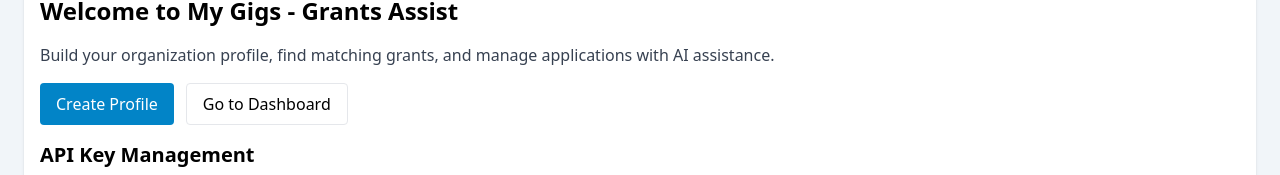
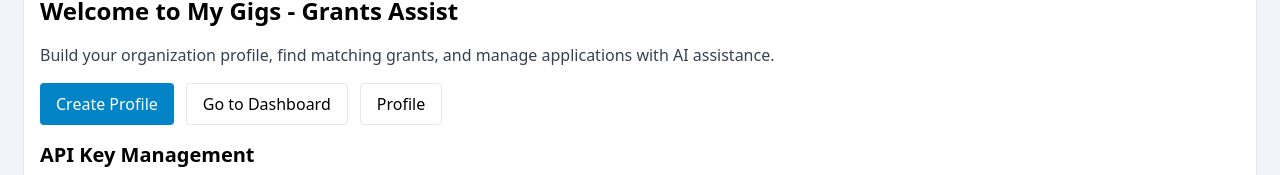
Before and after one commit to dvdlgilbert/My-Gigs-Grants-Assist, a React (Create React App) app: page / in a window 1280 px wide. Shown: the part 195-370 px from the top of the page. Built offline with nearby package versions, Linux system fonts and the light colour scheme.

Commit message:
Add Profile button to Homepage

```diff
--- a/src/App.tsx
+++ b/src/App.tsx
@@ -45,6 +45,7 @@ const App: React.FC = () => {
         {view === "home" && (
           <Home
             profilePresent={!!profile}
+            onGoProfile={() => setView("profile")}
             onCreateProfile={() => setView("profile")}
             onGoDashboard={() => setView("dashboard")}
             onShowApiKey={() => setShowApiKeyInput(true)}
--- a/src/Home.tsx
+++ b/src/Home.tsx
@@ -5,7 +5,8 @@ interface HomeProps {
   profilePresent: boolean;
   onCreateProfile: () => void;
   onGoDashboard: () => void;
-  onShowApiKey: () => void; // <-- add this
+  onShowApiKey: () => void;
+  onGoProfile: () => void; // <-- new prop
 }
 
 const Home: React.FC<HomeProps> = ({
@@ -13,6 +14,7 @@ const Home: React.FC<HomeProps> = ({
   onCreateProfile,
   onGoDashboard,
   onShowApiKey,
+  onGoProfile,
 }) => {
   return (
     <div className="space-y-4">
@@ -32,6 +34,12 @@ const Home: React.FC<HomeProps> = ({
           onClick={onGoDashboard}
         >
           Go to Dashboard
+        </button>
+        <button
+          className="px-4 py-2 bg-white border rounded hover:bg-gray-50"
+          onClick={onGoProfile}
+        >
+          Profile
         </button>
       </div>
 
```
